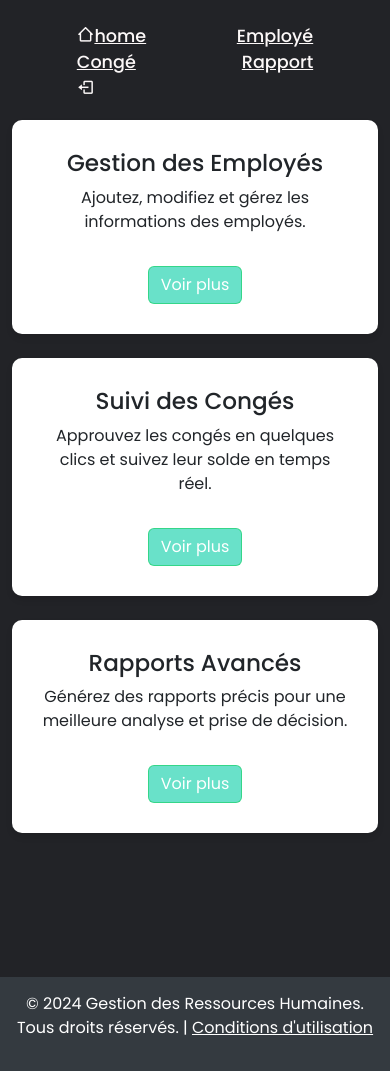
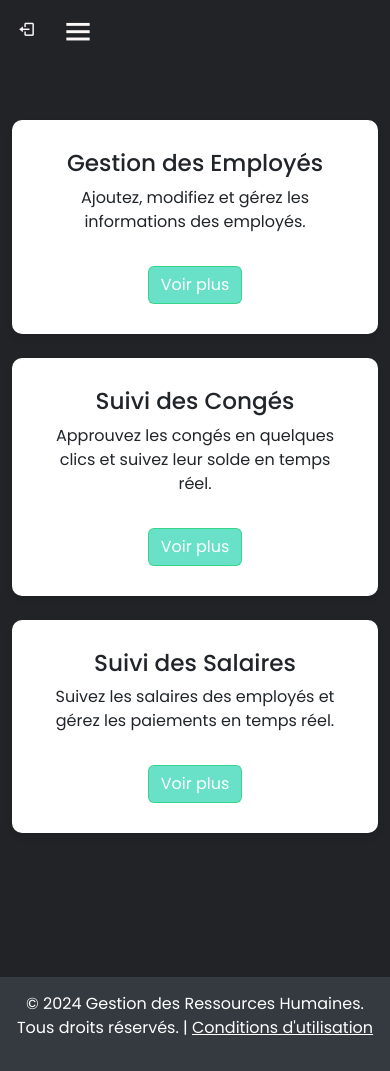
Before and after one commit to Emelissa1266/Projet-Gestion-RH, a Django app: page /acceuil-arh/ in a window 390 px wide. Run offline with Django 5.2, Linux system fonts and the light colour scheme; some libraries are stand-ins or nearby versions.

Commit message:
Update AcceuilARH.html
css encore

```diff
--- a/ProjetRh/app1/templates/AcceuilARH.html
+++ b/ProjetRh/app1/templates/AcceuilARH.html
@@ -27,8 +27,7 @@
             --main-color: #1ad2ada6;
         }
         body {
-            font-family: 'Roboto', Arial, sans-serif;
-            background-color : var(--bg-color);
+            background-color: var(--bg-color);
             margin: 0;
             padding: 0;
         }
@@ -36,32 +35,96 @@
             position: fixed;
             width: 100%;
             top: 0;
-            right: 0;
             z-index: 1000;
             display: flex;
             align-items: center;
             justify-content: space-between;
             background: transparent;
             padding: 15px 12%;
-            transition: all .05s ease;
+            transition: all 0.2s ease;
         }
-
+        .navbar {
+            display: flex;
+        }
         .navbar a {
             color: var(--text-color);
             font-size: 1.1rem;
             font-weight: 500;
             padding: 5px 0;
             margin: 0 30px;
-            transition: all .50s ease;
+            transition: all 0.5s ease;
         }
         .navbar a:hover {
             color: var(--main-color);
         }
-
+        .navbar a.active {
+            color: var(--main-color);
+        }
+        .main {
+            display: flex;
+            align-items: center;
+        }
+        .main a {
+            margin-right: 25px;
+            margin-left: 10px;
+            color: var(--text-color);
+            font-size: 1.1rem;
+            font-weight: 500;
+            transition: all 0.5s ease;
+        }
+        .main a:hover {
+            color: var(--main-color);
+        }
+        #menu-icon {
+            font-size: 35px;
+            color: var(--text-color);
+            cursor: pointer;
+            display: none;
+        }
+        @media (max-width: 1280px) {
+            header {
+                padding: 14px 2%;
+            }
+            .navbar a {
+                margin: 0 20px;
+                padding: 5px 0;
+            }
+        }
+        @media (max-width: 1090px) {
+            #menu-icon {
+                display: block;
+            }
+            .navbar {
+                position: absolute;
+                top: 100%;
+                right: -100%;
+                width: 270px;
+                height: auto;
+                background: var(--main-color);
+                display: flex;
+                flex-direction: column;
+                border-radius: 10px;
+                transition: all 0.5s ease;
+            }
+            .navbar a {
+                display: block;
+                margin: 12px 0;
+                padding: 0 25px;
+                color: var(--text-color);
+            }
+            .navbar a:hover {
+                color: var(--text-color);
+            }
+            .navbar a.active {
+                color: var(--text-color);
+            }
+            .navbar.open {
+                right: 2%;
+            }
+        }
         .features {
             margin-top: 40px;
         }
-
         .feature-card {
             background-color: #ffffff;
             border-radius: 10px;
@@ -70,22 +133,18 @@
             text-align: center;
             transition: transform 0.3s ease, box-shadow 0.3s ease;
         }
-
         .feature-card:hover {
             transform: translateY(-8px);
             box-shadow: 0 6px 12px rgba(0, 0, 0, 0.15);
         }
-
         .btn-primary {
             background-color: #1ad2ada6;
             border-color: #1ad267a6;
         }
-
         .btn-primary:hover {
             background-color: #32a895;
             border-color: #32a895;
         }
-
         .footer {
             background-color: #343a40;
             color: white;
@@ -93,12 +152,10 @@
             padding: 15px;
             margin-top: 120px;
         }
-
         .footer a {
             color: #ffffff;
             text-decoration: underline;
         }
-
         .footer a:hover {
             color: #d4d4d4;
         }
@@ -106,16 +163,21 @@
             margin-top: 120px;
         }
     </style>
+
 </head>
 <body>
     <header>
-<ul class="navbar">
-<li><a href="{% url 'acceuil_arh' %}" class="active"><i class='bx bx-home-alt-2'></i>home</a></li>
-<li><a href="{% url 'liste_employes' %}">Employé</a></li>
-<li><a href="{% url 'liste_conges' %}" >Congé</a></li>
-<li><a href="#">Rapport</a></li>
-<li><a href="{% url 'homecandidat' %}" ><i class='bx bx-log-out'></i></a></li>
-</ul>
+        <ul class="navbar">
+            <li><a href="{% url 'acceuil_arh' %}" class="active"><i class='bx bx-home-alt-2'></i>Home</a></li>
+            <li><a href="{% url 'liste_employes' %}">Employé</a></li>
+            <li><a href="{% url 'liste_conges' %}">Congé</a></li>
+            <li><a href="#">Salaire</a></li>
+            <li><a href="#">Rapport</a></li>
+        </ul>
+        <div class="main">
+            <a href="{% url 'homecandidat' %}"><i class='bx bx-log-out'></i></a>
+            <div class="bx bx-menu" id="menu-icon"></div>
+        </div>
     </header>
 
     <main class="container">
@@ -136,8 +198,8 @@
             </div>
             <div class="col-md-4 mb-4">
                 <div class="feature-card">
-                    <h3>Rapports Avancés</h3>
-                    <p>Générez des rapports précis pour une meilleure analyse et prise de décision.</p>
+                    <h3>Suivi des Salaires</h3>
+                    <p>Suivez les salaires des employés et gérez les paiements en temps réel.</p>
                     <a href="#" class="btn btn-primary mt-3">Voir plus</a>
                 </div>
             </div>
@@ -147,7 +209,14 @@
     <footer class="footer">
         <p>&copy; 2024 Gestion des Ressources Humaines. Tous droits réservés. | <a href="#">Conditions d'utilisation</a></p>
     </footer>
-
+    <script>
+        let menu = document.querySelector('#menu-icon');
+        let navbar = document.querySelector('.navbar');
+        menu.onclick = () => {
+            menu.classList.toggle('bx-x');
+            navbar.classList.toggle('open');
+        }
+    </script>
     <script src="{% static 'js/bootstrap.bundle.min.js' %}"></script>
 </body>
 </html>
```
